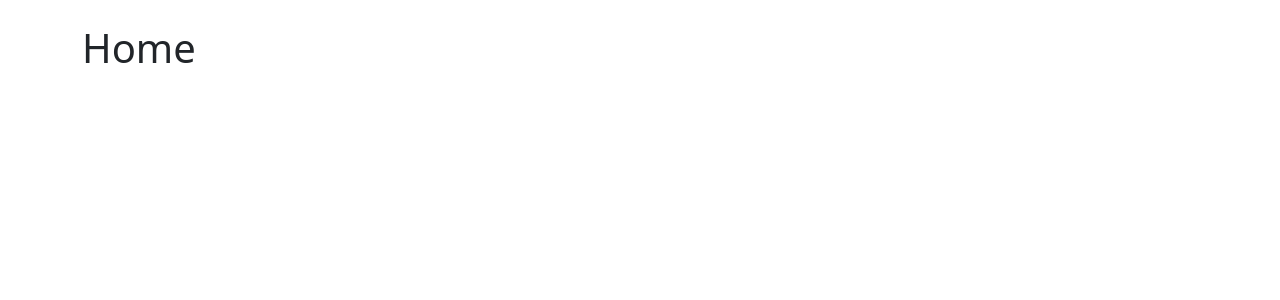
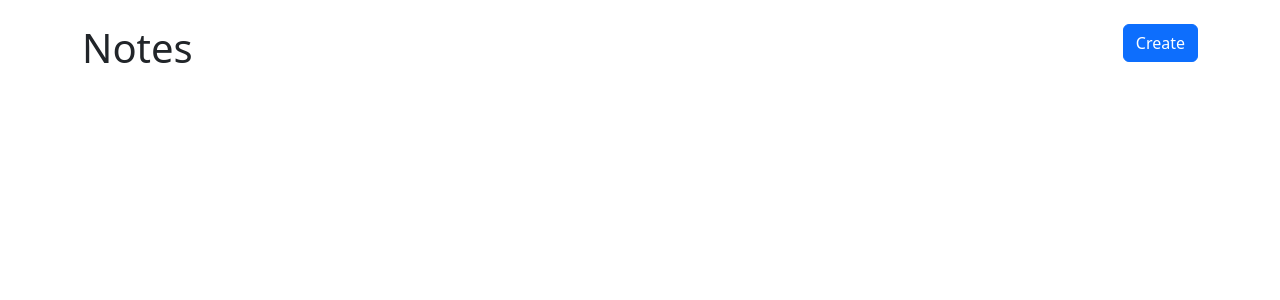
Before and after one commit to j-tomasik/markdown_notes_with_categories, a React (Vite) app in the folder vite-project/: page / in a window 1280 px wide. Shown: the top 300 px of the page. Built offline with nearby package versions, Linux system fonts and the light colour scheme.

Commit message:
Added create button

```diff
--- a/vite-project/src/App.tsx
+++ b/vite-project/src/App.tsx
@@ -5,6 +5,7 @@
 import { NewNote } from "./NewNotes"
 import { useLocalStorage } from "./useLocalStorage"
 import {v4 as uuidV4} from 'uuid'
+import { NoteList } from './NoteList'
 
 
 export type Note = {
@@ -59,7 +60,7 @@
   return(
     <Container className="my-4">
       <Routes>
-              <Route path='/' element={<h1>Home</h1>} />
+              <Route path='/' element={<NoteList />} />
               <Route path='/new' element={<NewNote onSubmit={onCreateNote} onAddTag={addTag}
               availableTags={tags}
               />} />
--- /dev/null
+++ b/vite-project/src/NoteList.tsx
@@ -0,0 +1,19 @@
+import { Button, Col, Row, Stack } from "react-bootstrap";
+import { Link } from 'react-router-dom'
+
+export function NoteList() {
+    return(
+        <>
+        <Row>
+            <Col><h1>Notes</h1></Col>
+            <Col xs="auto">
+                <Stack gap={2} direction="horizontal">
+                    <Link to="/new">
+                        <Button variant="primary">Create</Button>
+                    </Link>
+                </Stack>
+            </Col>
+        </Row>
+        </>
+    )
+}
```
